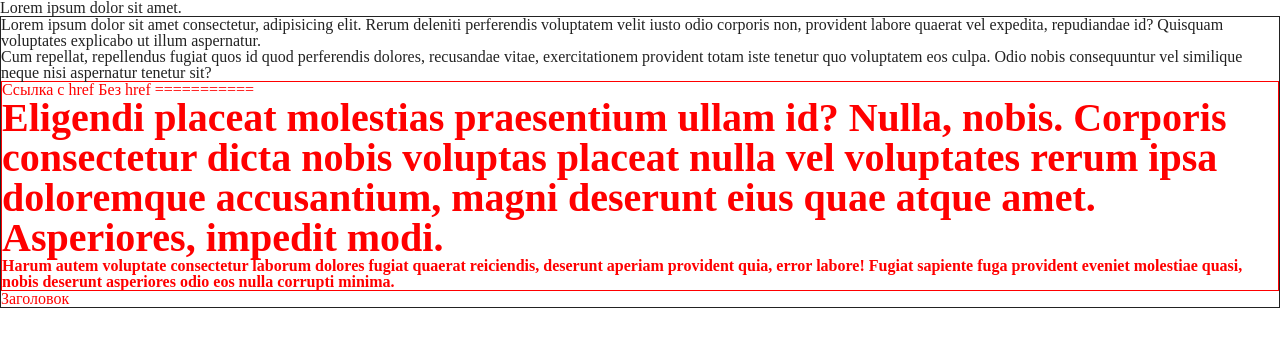
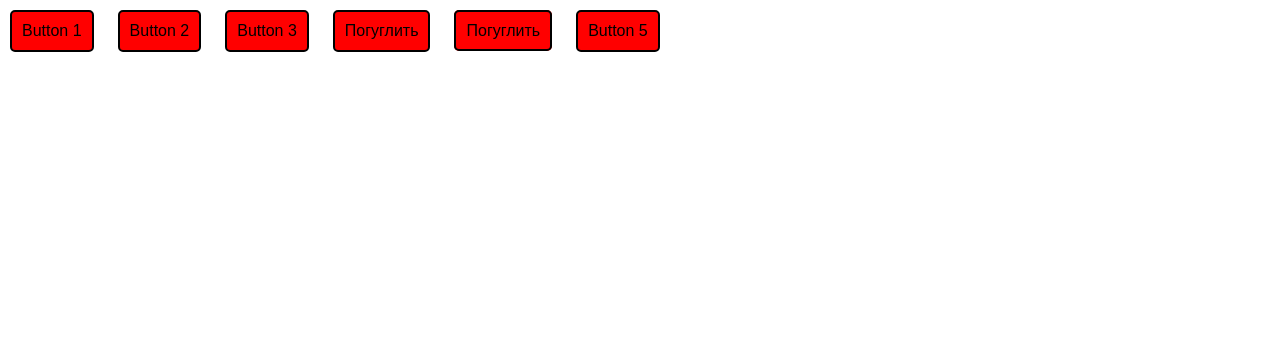
Before and after one commit to freshcourses-fe/html, a plain HTML site: page index.html in a window 1280 px wide. Drawn offline with Linux system fonts and the light colour scheme.

Commit message:
Add pseudoclasses

```diff
--- a/assets/css/style.css
+++ b/assets/css/style.css
@@ -3,42 +3,37 @@
   /* margin: 0; */
   /* padding: 0; */
 }
-/*Селектор прямого потомка*/
 
- /* div > p {
-  color: blue;
-} */
-
-#container > h2 {
-  color: red;
-}
-/*Селектор потомка*/
-/* div p {
-  color: green;
-}
- */
-/*Селекторы прямого соседнего элемента*/
-span + p {
-  font-size: 40px;
-}
-/* Селектор всех соседних элементов */
-span ~ p {
-  font-weight: bold;
-}
-/*Перечисление селекторов*/
-div, section, article {
-  border: 1px solid;
-}
-/*Селекторы по аттрибуту*/
-/* [alt] {
-  color: gray;
-} */
-
-section {
-  color: red;
+button, a {
+  background-color: red;
+  border: 2px solid black;
+  padding: 10px;
+  margin: 10px;
+  color: black;
+  text-decoration: none;
+  font-size: 16px;
+  font-weight: normal;
+  font-family: Arial;
+  border-radius: 5px;
 }
 
-a {
-  color: inherit;
-  text-decoration: none;
+*:hover:not( button, body, html) {
+  background-color: dodgerblue;
+  color: white;
 }
+
+button:active {
+  border-radius: 50%;
+}
+
+a:visited {
+  color: white;
+}
+
+button:visited {
+  color: white;
+}
+
+button:focus {
+  border: 4px solid blue;
+}
--- a/index.html
+++ b/index.html
@@ -9,40 +9,11 @@
     <link rel="stylesheet" href="./assets/css/style.css" />
   </head>
   <body>
-    <p>Lorem ipsum dolor sit amet.</p>
-    <div id="container">
-      <p>
-        Lorem ipsum dolor sit amet consectetur, adipisicing elit. Rerum deleniti
-        perferendis voluptatem velit iusto odio corporis non, provident labore
-        quaerat vel expedita, repudiandae id? Quisquam voluptates explicabo ut
-        illum aspernatur.
-      </p>
-      <p>
-        Cum repellat, repellendus fugiat quos id quod perferendis dolores,
-        recusandae vitae, exercitationem provident totam iste tenetur quo
-        voluptatem eos culpa. Odio nobis consequuntur vel similique neque nisi
-        aspernatur tenetur sit?
-      </p>
-      <section>
-        <a href="index.html">Ссылка с href</a>
-        <a>Без href</a>
-        <span>===========</span>
-        <p>
-          Eligendi placeat molestias praesentium ullam id? Nulla, nobis. Corporis
-          consectetur dicta nobis voluptas placeat nulla vel voluptates rerum ipsa
-          doloremque accusantium, magni deserunt eius quae atque amet. Asperiores,
-          impedit modi.
-        </p>
-        <p>
-          Harum autem voluptate consectetur laborum dolores fugiat quaerat
-          reiciendis, deserunt aperiam provident quia, error labore! Fugiat
-          sapiente fuga provident eveniet molestiae quasi, nobis deserunt
-          asperiores odio eos nulla corrupti minima.
-        </p>
-      </section>
-      <h2 id="heading">Заголовок</h2>
-
-    </div>
-
+    <button class="btn">Button 1</button>
+    <button class="btn">Button 2</button>
+    <button class="btn">Button 3</button>
+    <button class="btn">Погуглить</button>
+    <a href="https://google.com">Погуглить</a>
+    <button class="btn">Button 5</button>
   </body>
 </html>
```
